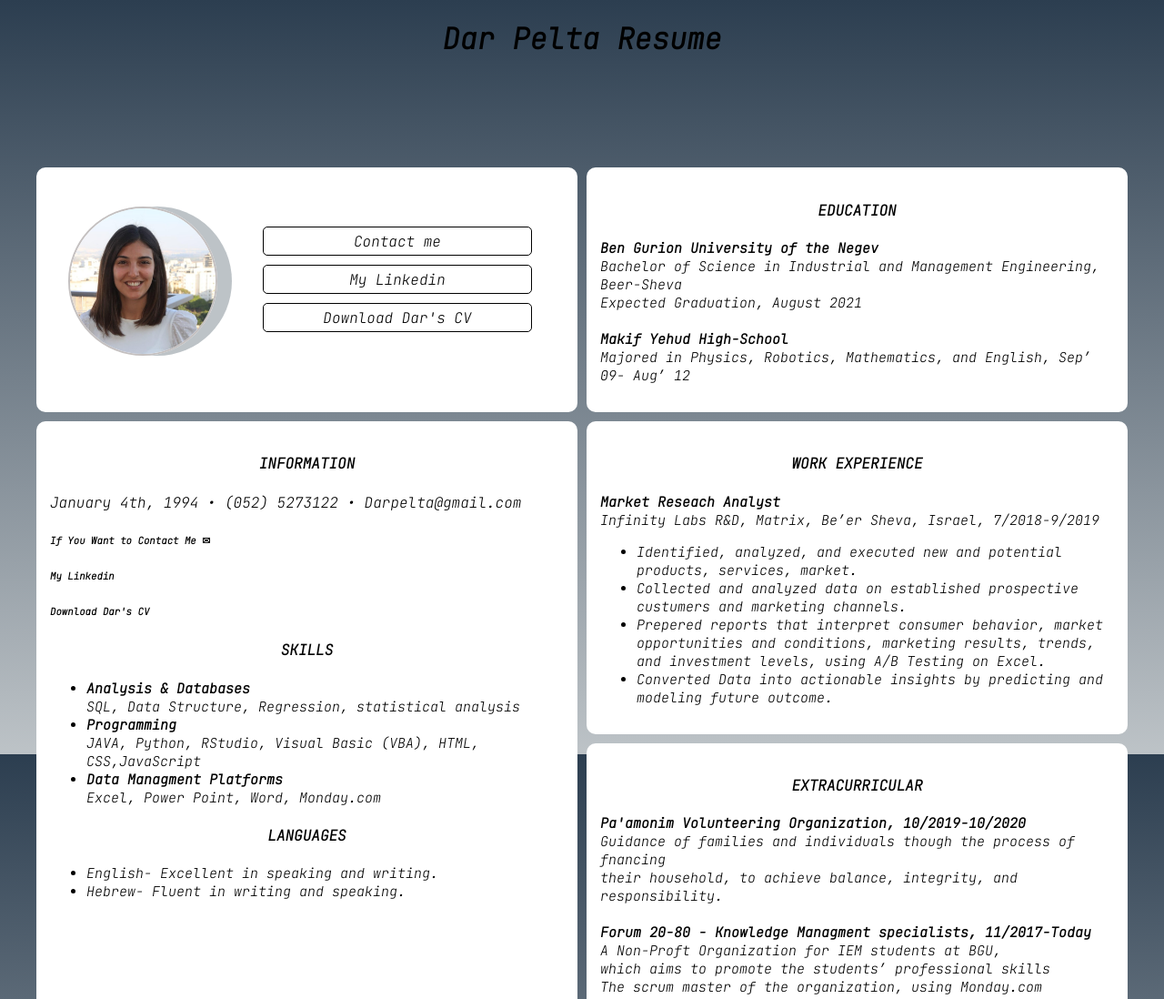
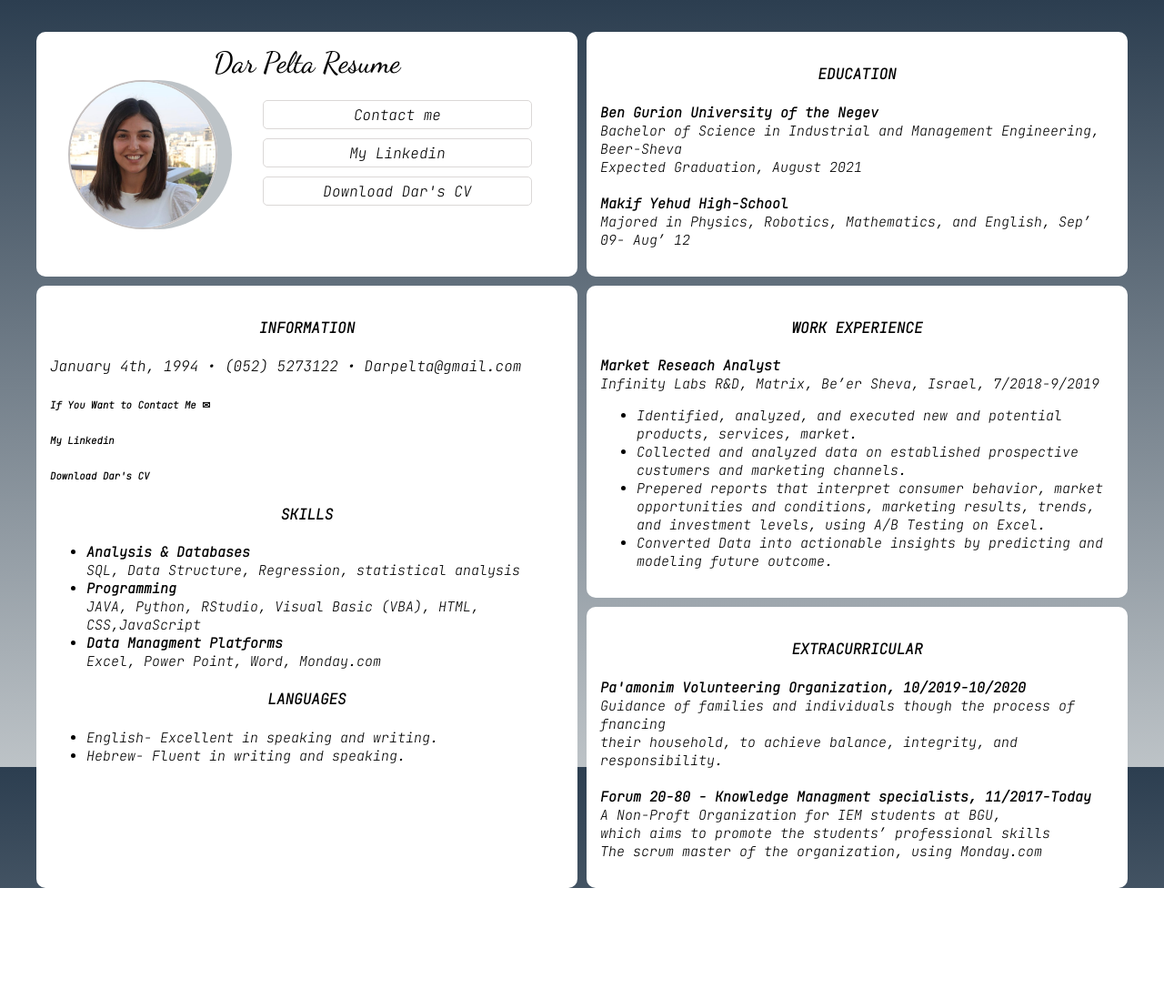
Before and after one commit to MotiLM2003/dar-project, a plain HTML site: page index.html in a window 1280 px wide. Shown: the top 1098 px of the page at 91% size. After the commit the page ends 976 px from the top, so only its background shows below. Drawn offline with Linux system fonts and the light colour scheme.

Commit message:
:bug: small CSS border bug

```diff
--- a/index.html
+++ b/index.html
@@ -10,7 +10,7 @@
 
         <div class="wrapper">
 
-        <h1>Dar Pelta Resume</h1>
+        <!-- <h1>Dar Pelta Resume</h1> -->
         <div class= "grid-container">
             <div class= "item1"> <h4>EDUCATION</h4>
                 <p>
@@ -54,6 +54,7 @@
             </div> <!-- item3 -->
 
             <div class="item4">
+                <div class="title">Dar Pelta Resume</div>
                 <div class="row">
                 <div class="img-container">
                 <img src="dar.png" alt="my picture" >
--- a/styles.css
+++ b/styles.css
@@ -1,4 +1,5 @@
 @import url('https://fonts.googleapis.com/css2?family=JetBrains+Mono:ital,wght@1,200&display=swap');
+@import url('https://fonts.googleapis.com/css2?family=Dancing+Script:wght@500&display=swap');
 
 body {
   background: -webkit-linear-gradient(
@@ -29,6 +30,11 @@ a {
   margin: 0 auto;
 }
 
+.title {
+  font-size: 32px;
+  font-family: 'Dancing Script', cursive;
+}
+
 .row > div {
   float: left;
 }
@@ -45,7 +51,7 @@ a {
   display: grid;
   grid-gap: 10px;
   grid-template-columns: repeat(2, 1fr);
-  margin-top: 120px;
+  margin-top: 35px;
 }
 
 .grid-container > div {
@@ -112,17 +118,17 @@ h1 {
 }
 
 .img-container {
-  margin: 28px 0 0 20px;
+  margin: 0px 0 0 20px;
 }
 
 .info-container {
-  margin: 50px 0 0 20px;
+  margin: 22px 0 0 20px;
   width: 63%;
 }
 
 .btn {
   display: inline-block;
-  border: 1px solid #000;
+  border: 1px solid #dbd8d7;
   padding: 5px;
   width: 80%;
   margin-bottom: 10px;
@@ -135,6 +141,8 @@ h1 {
 .btn:hover {
   color: #fff;
   transition: 0.5s;
+
+  border: 1px solid #2c3e50;
 }
 
 .btn::after {
@@ -151,8 +159,8 @@ h1 {
   z-index: -1;
 }
 .btn:hover::after {
-  height: 21px;
-  transition: 0.5s;
+  height: 22px;
+  transition: 0.3s;
   opacity: 0.7;
   border-radius: 5px;
 }
```
